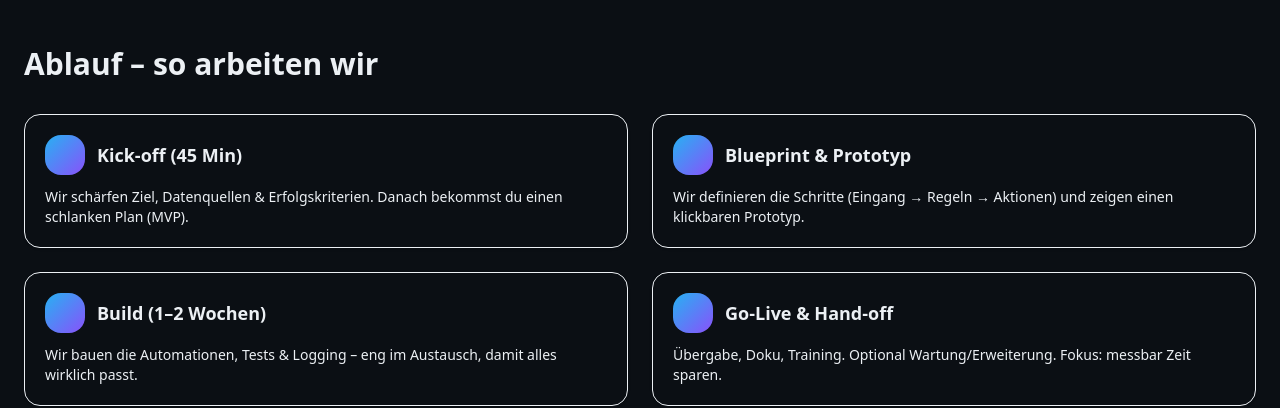
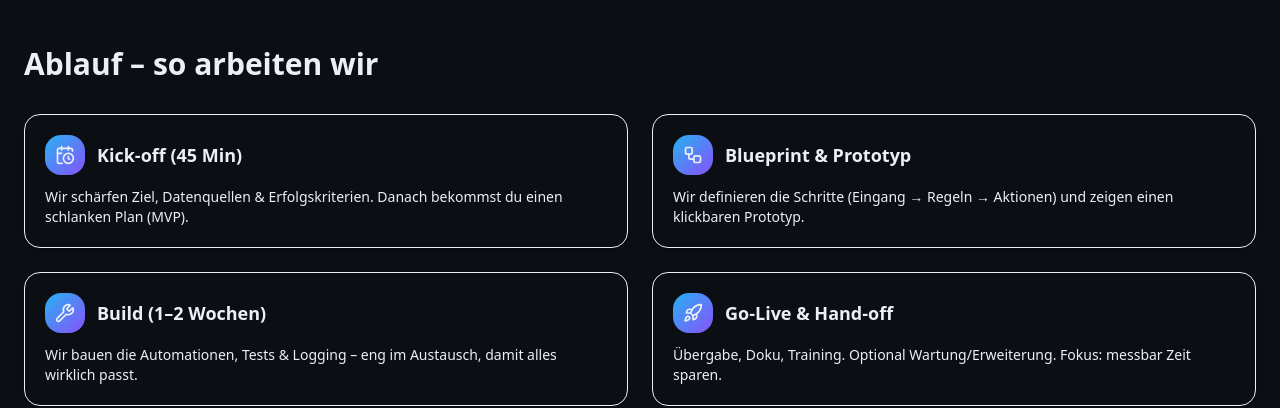
Before and after one commit to Maelsen/ezeyflow, a Next.js app: page / in a window 1280 px wide. Shown: the part 4100-4508 px from the top of the page. Built offline with nearby package versions, Linux system fonts and the light colour scheme; no server answers.

Commit message:
fix: mark not-found as client; render icons in Process; stabilize useActiveSection deps

```diff
--- a/src/app/not-found.tsx
+++ b/src/app/not-found.tsx
@@ -1,3 +1,5 @@
+"use client"
+
 import Link from "next/link"
 
 export default function NotFound() {
--- a/src/components/sections/Process.tsx
+++ b/src/components/sections/Process.tsx
@@ -50,9 +50,12 @@ export default function Process() {
             className="rounded-2xl border bg-card/60 p-5 shadow hover-glow"
           >
             <div className="flex items-center gap-3">
-              <span className="inline-flex h-10 w-10 items-center justify-center rounded-xl bg-brand-gradient" />
+              <span className="inline-flex h-10 w-10 items-center justify-center rounded-xl bg-brand-gradient">
+                <Icon className="h-5 w-5 text-background" />
+              </span>
               <div className="text-lg font-semibold">{title}</div>
             </div>
+
             <p className="mt-3 text-sm text-muted-foreground">{text}</p>
           </motion.div>
         ))}
--- a/src/lib/useActiveSection.ts
+++ b/src/lib/useActiveSection.ts
@@ -1,21 +1,24 @@
 "use client"
-import { useEffect, useState } from "react"
+import { useEffect, useMemo, useState } from "react"
 
 export default function useActiveSection(ids: string[]) {
   const [active, setActive] = useState<string>(ids[0] || "")
+  const key = useMemo(() => ids.join("|"), [ids])   // stabile Abhängigkeit
+
   useEffect(() => {
     const observers: IntersectionObserver[] = []
     ids.forEach((id) => {
       const el = document.getElementById(id)
       if (!el) return
       const obs = new IntersectionObserver(
-        (entries) => entries.forEach((entry) => entry.isIntersecting && setActive(id)),
+        (entries) => entries.forEach((e) => e.isIntersecting && setActive(id)),
         { rootMargin: "-40% 0px -50% 0px", threshold: 0.01 }
       )
       obs.observe(el)
       observers.push(obs)
     })
     return () => observers.forEach((o) => o.disconnect())
-  }, [ids.join("|")])
+  }, [key, ids])
+
   return active
 }
```
